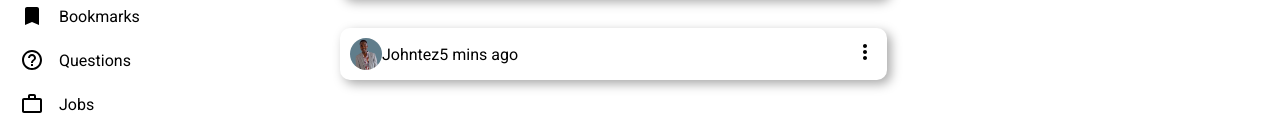
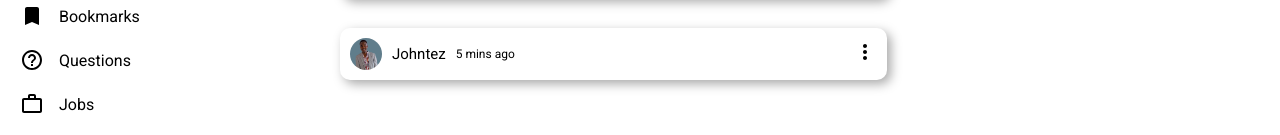
Before and after one commit to johnVundi/vundi-social, a React (Create React App) app: page / in a window 1280 px wide. Shown: the part 242-377 px from the top of the page. Built offline with nearby package versions, Linux system fonts and the light colour scheme.

Commit message:
continuation

```diff
--- a/src/components/post/post.css
+++ b/src/components/post/post.css
@@ -23,3 +23,11 @@
     border-radius: 50%;
     object-fit: cover;
 }
+.postUsername{
+    font-size: 15px;
+    font-weight: 500;
+    margin: 0 10px;
+}
+.postDate{
+    font-size: 12px;
+}
```
